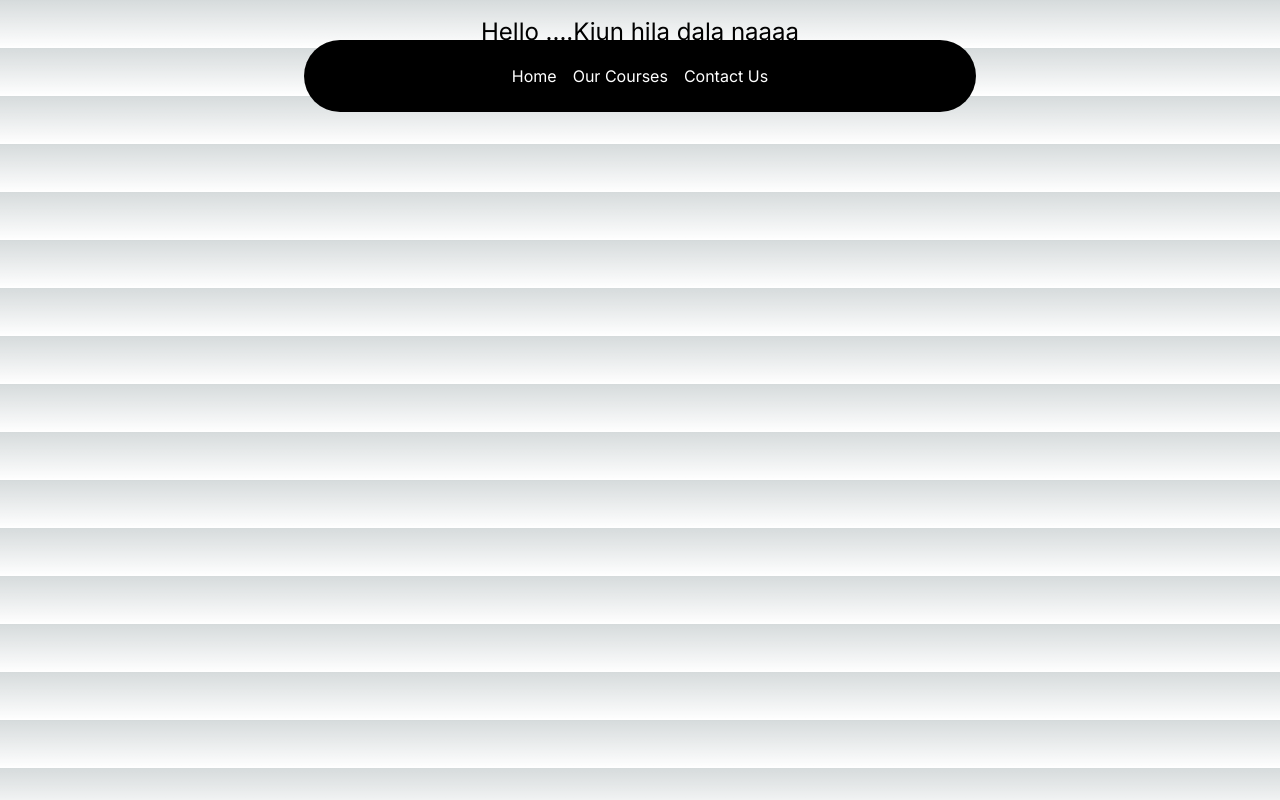
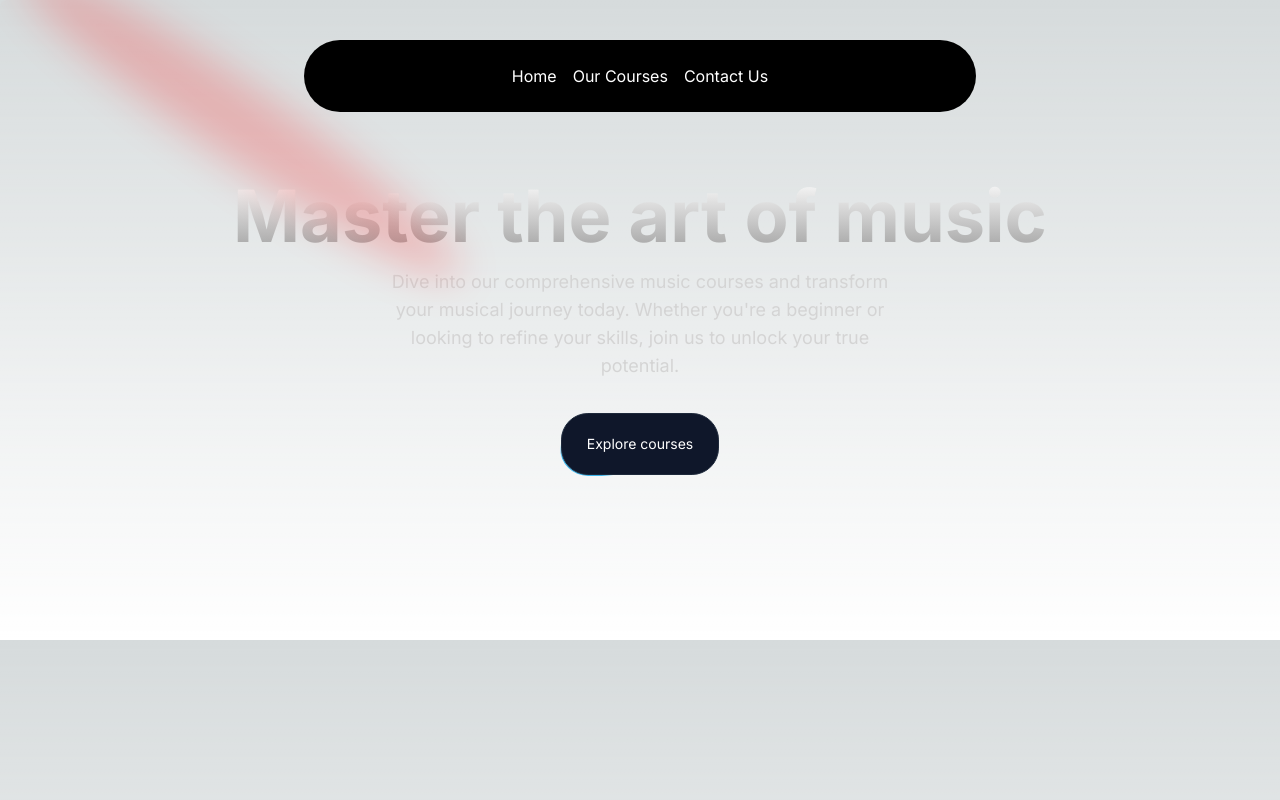
Before and after one commit to AxBwal/music-app-next-js, a Next.js app: page / in a window 1280 px wide. Built offline with nearby package versions, Linux system fonts and the light colour scheme.

Commit message:
Hero section updated

```diff
--- a/src/app/page.tsx
+++ b/src/app/page.tsx
@@ -1,7 +1,10 @@
+import Herosection from "@/components/Herosection";
 
 
 export default function Home() {
   return (
-    <h1 className="text-2xl text-center mt-4">Hello ....Kiun hila dala naaaa</h1>
+    <>
+    <Herosection/>
+    </>
   );
 }
--- /dev/null
+++ b/src/components/Herosection.tsx
@@ -0,0 +1,31 @@
+import React from 'react'
+import Link from 'next/link'
+import { Spotlight } from './ui/Spotlight'
+import { Button } from "./ui/moving-border";
+
+function Herosection() {
+  return (
+    <div  className="h-auto md:h-[40rem] w-full rounded-md flex flex-col items-center justify-center relative overflow-hidden mx-auto py-10 md:py-0">
+      <div className="p-4 relative z-10 w-full text-center">
+      <Spotlight
+        className="-top-40 left-0 md:left-60 md:-top-20"
+        fill="Red"
+      />
+        <h1 className="mt-20 md:mt-0 text-4xl md:text-7xl font-bold bg-clip-text text-transparent bg-gradient-to-b from-neutral-50 to-neutral-400">Master the art of music</h1>
+        <p className='mt-4 font-normal text-base md:text-lg text-neutral-300 max-w-lg mx-auto'>Dive into our comprehensive music courses and transform your musical journey today. Whether you're a beginner or looking to refine your skills, join us to unlock your true potential.</p>
+      </div>
+      <div className='mt-4'>
+        <Link href={'/courses'}>
+        <Button
+        borderRadius="1.75rem"
+        className="bg-white dark:bg-slate-900 text-black dark:text-white border-neutral-200 dark:border-slate-800"
+        >
+        Explore courses
+        </Button>
+        </Link>
+      </div>
+    </div>
+  )
+}
+
+export default Herosection
--- /dev/null
+++ b/src/components/ui/Spotlight.tsx
@@ -0,0 +1,56 @@
+import React from "react";
+import { cn } from "@/utils/cn";
+
+type SpotlightProps = {
+  className?: string;
+  fill?: string;
+};
+
+export const Spotlight = ({ className, fill }: SpotlightProps) => {
+  return (
+    <svg
+      className={cn(
+        "animate-spotlight pointer-events-none absolute z-[1]  h-[169%] w-[138%] lg:w-[84%] opacity-0",
+        className
+      )}
+      xmlns="http://www.w3.org/2000/svg"
+      viewBox="0 0 3787 2842"
+      fill="none"
+    >
+      <g filter="url(#filter)">
+        <ellipse
+          cx="1924.71"
+          cy="273.501"
+          rx="1924.71"
+          ry="273.501"
+          transform="matrix(-0.822377 -0.568943 -0.568943 0.822377 3631.88 2291.09)"
+          fill={fill || "white"}
+          fillOpacity="0.21"
+        ></ellipse>
+      </g>
+      <defs>
+        <filter
+          id="filter"
+          x="0.860352"
+          y="0.838989"
+          width="3785.16"
+          height="2840.26"
+          filterUnits="userSpaceOnUse"
+          colorInterpolationFilters="sRGB"
+        >
+          <feFlood floodOpacity="0" result="BackgroundImageFix"></feFlood>
+          <feBlend
+            mode="normal"
+            in="SourceGraphic"
+            in2="BackgroundImageFix"
+            result="shape"
+          ></feBlend>
+          <feGaussianBlur
+            stdDeviation="151"
+            result="effect1_foregroundBlur_1065_8"
+          ></feGaussianBlur>
+        </filter>
+      </defs>
+    </svg>
+  );
+};
--- /dev/null
+++ b/src/components/ui/moving-border.tsx
@@ -0,0 +1,139 @@
+"use client";
+import React from "react";
+import {
+  motion,
+  useAnimationFrame,
+  useMotionTemplate,
+  useMotionValue,
+  useTransform,
+} from "framer-motion";
+import { useRef } from "react";
+import { cn } from "@/utils/cn";
+
+export function Button({
+  borderRadius = "1.75rem",
+  children,
+  as: Component = "button",
+  containerClassName,
+  borderClassName,
+  duration,
+  className,
+  ...otherProps
+}: {
+  borderRadius?: string;
+  children: React.ReactNode;
+  as?: any;
+  containerClassName?: string;
+  borderClassName?: string;
+  duration?: number;
+  className?: string;
+  [key: string]: any;
+}) {
+  return (
+    <Component
+      className={cn(
+        "bg-transparent relative text-xl  h-16 w-40 p-[1px] overflow-hidden ",
+        containerClassName
+      )}
+      style={{
+        borderRadius: borderRadius,
+      }}
+      {...otherProps}
+    >
+      <div
+        className="absolute inset-0"
+        style={{ borderRadius: `calc(${borderRadius} * 0.96)` }}
+      >
+        <MovingBorder duration={duration} rx="30%" ry="30%">
+          <div
+            className={cn(
+              "h-20 w-20 opacity-[0.8] bg-[radial-gradient(var(--sky-500)_40%,transparent_60%)]",
+              borderClassName
+            )}
+          />
+        </MovingBorder>
+      </div>
+
+      <div
+        className={cn(
+          "relative bg-slate-900/[0.8] border border-slate-800 backdrop-blur-xl text-white flex items-center justify-center w-full h-full text-sm antialiased",
+          className
+        )}
+        style={{
+          borderRadius: `calc(${borderRadius} * 0.96)`,
+        }}
+      >
+        {children}
+      </div>
+    </Component>
+  );
+}
+
+export const MovingBorder = ({
+  children,
+  duration = 2000,
+  rx,
+  ry,
+  ...otherProps
+}: {
+  children: React.ReactNode;
+  duration?: number;
+  rx?: string;
+  ry?: string;
+  [key: string]: any;
+}) => {
+  const pathRef = useRef<any>();
+  const progress = useMotionValue<number>(0);
+
+  useAnimationFrame((time) => {
+    const length = pathRef.current?.getTotalLength();
+    if (length) {
+      const pxPerMillisecond = length / duration;
+      progress.set((time * pxPerMillisecond) % length);
+    }
+  });
+
+  const x = useTransform(
+    progress,
+    (val) => pathRef.current?.getPointAtLength(val).x
+  );
+  const y = useTransform(
+    progress,
+    (val) => pathRef.current?.getPointAtLength(val).y
+  );
+
+  const transform = useMotionTemplate`translateX(${x}px) translateY(${y}px) translateX(-50%) translateY(-50%)`;
+
+  return (
+    <>
+      <svg
+        xmlns="http://www.w3.org/2000/svg"
+        preserveAspectRatio="none"
+        className="absolute h-full w-full"
+        width="100%"
+        height="100%"
+        {...otherProps}
+      >
+        <rect
+          fill="none"
+          width="100%"
+          height="100%"
+          rx={rx}
+          ry={ry}
+          ref={pathRef}
+        />
+      </svg>
+      <motion.div
+        style={{
+          position: "absolute",
+          top: 0,
+          left: 0,
+          display: "inline-block",
+          transform,
+        }}
+      >
+        {children}
+      </motion.div>
+    </>
+  );
+};
--- a/tailwind.config.ts
+++ b/tailwind.config.ts
@@ -1,4 +1,19 @@
 import type { Config } from "tailwindcss";
+const colors = require("tailwindcss/colors");
+const {
+  default: flattenColorPalette,
+} = require("tailwindcss/lib/util/flattenColorPalette");
+
+function addVariablesForColors({ addBase, theme }: any) {
+  let allColors = flattenColorPalette(theme("colors"));
+  let newVars = Object.fromEntries(
+    Object.entries(allColors).map(([key, val]) => [`--${key}`, val])
+  );
+
+  addBase({
+    ":root": newVars,
+  });
+}
 
 const config: Config = {
   content: [
@@ -6,9 +21,25 @@
     "./src/components/**/*.{js,ts,jsx,tsx,mdx}",
     "./src/app/**/*.{js,ts,jsx,tsx,mdx}",
   ],
+
 darkMode: 'class',
   theme: {
     extend: {
+      animation: {
+        spotlight: "spotlight 2s ease .75s 1 forwards",
+      },
+      keyframes: {
+        spotlight: {
+          "0%": {
+            opacity: "0",
+            transform: "translate(-72%, -62%) scale(0.5)",
+          },
+          "100%": {
+            opacity: "1",
+            transform: "translate(-50%,-40%) scale(1)",
+          },
+        },
+      },
       backgroundImage: {
         "gradient-radial": "radial-gradient(var(--tw-gradient-stops))",
         "gradient-conic":
@@ -16,6 +47,6 @@
       },
     },
   },
-  plugins: [],
+  plugins: [addVariablesForColors],
 };
 export default config;
```
